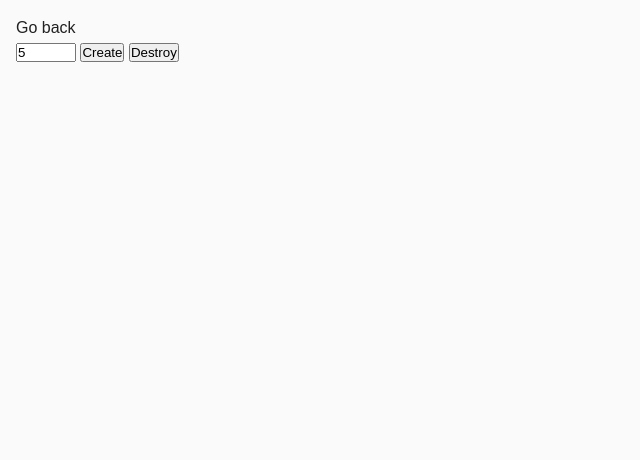
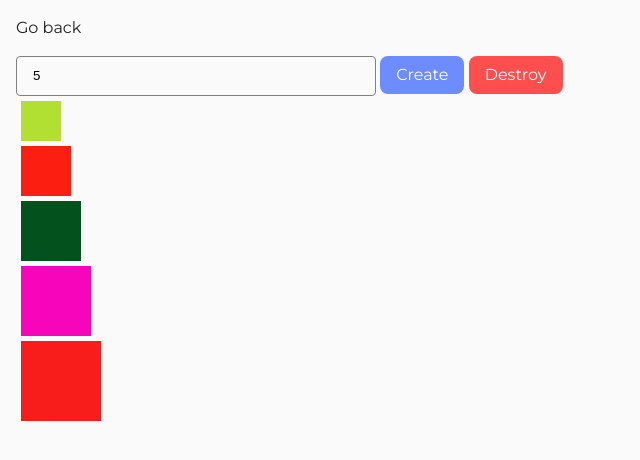
Before and after one commit to AleksandraCherevko/practice-DOM, a plain HTML site: page task-6.html in a window 1280 px wide. Both pictures are taken after typing "5" into the empty fields and a click on the button "Create". Shown: the whole page, without its empty margins (0-640 px from the left). Drawn offline with Linux system fonts and the light colour scheme.

Commit message:
finish task 6

```diff
--- a/css/common.css
+++ b/css/common.css
@@ -206,7 +206,7 @@ img {
   border-radius: 8px;
 }
 
-.submitbtn-task-four:hover,
+.submitBtn-task-four:hover,
 .submitBtn-task-four:focus {
   background: rgba(108, 140, 255, 1);
 }
@@ -253,3 +253,23 @@ img {
   align-items: center;
   height: 100vh;
 }
+
+/* TASK SIX */
+
+.deleteBtn-task-six {
+  font-family: "Montserrat", sans-serif;
+  font-weight: 400;
+  font-size: 16px;
+  line-height: 1.4;
+  margin-top: 16px;
+  padding: 8px 16px;
+  color: rgba(255, 255, 255, 1);
+  background: rgba(255, 78, 78, 1);
+  border: none;
+  border-radius: 8px;
+}
+
+.deleteBtn-task-six:hover,
+.deleteBtn-task-six:focus {
+  background: rgba(255, 112, 112, 1);
+}
--- a/js/task-6.js
+++ b/js/task-6.js
@@ -1,5 +1,43 @@
+const createBtn = document.querySelector("[data-create]");
+createBtn.classList.add("submitBtn-task-four");
+const deleteBtn = document.querySelector("[data-destroy]");
+deleteBtn.classList.add("deleteBtn-task-six");
+const controls = document.querySelector("#controls");
+const input = document.querySelector("input");
+input.classList.add("input-task-four");
+const boxes = document.querySelector("#boxes");
+let width = 30;
+let height = 30;
+
+createBtn.addEventListener("click", checkClick);
+function checkClick(event) {
+  let amount = Number(input.value);
+  if (amount < 1 || amount > 100) {
+    input.value = "";
+    return;
+  }
+  createBoxes(amount);
+}
+
+function createBoxes(amount) {
+  for (let i = 1; i <= amount; i++) {
+    const divBox = document.createElement("div");
+    divBox.style.width = width + 10 * i + "px";
+    divBox.style.height = width + 10 * i + "px";
+    divBox.style.backgroundColor = getRandomHexColor();
+    divBox.style.margin = "5px";
+    boxes.append(divBox);
+  }
+}
+
 function getRandomHexColor() {
   return `#${Math.floor(Math.random() * 16777215)
     .toString(16)
     .padStart(6, 0)}`;
 }
+
+deleteBtn.addEventListener("click", deleteBoxes);
+function deleteBoxes(event) {
+  boxes.innerHTML = "";
+  input.value = "";
+}
--- a/task-6.html
+++ b/task-6.html
@@ -6,6 +6,10 @@
     <meta name="viewport" content="width=device-width, initial-scale=1.0" />
     <title>Task 6</title>
     <link rel="stylesheet" href="./css/common.css" />
+    <link
+      href="https://fonts.googleapis.com/css2?family=Montserrat:ital,wght@0,100..900;1,100..900&display=swap"
+      rel="stylesheet"
+    />
   </head>
   <body>
     <p><a href="./index.html">Go back</a></p>
```
